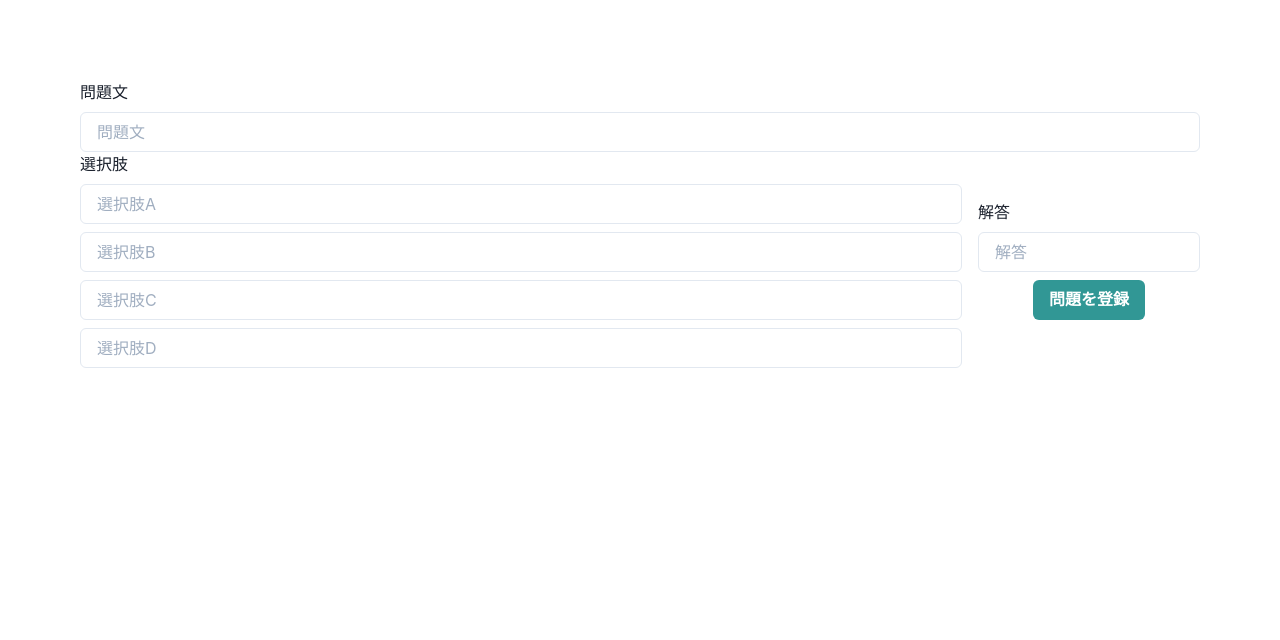
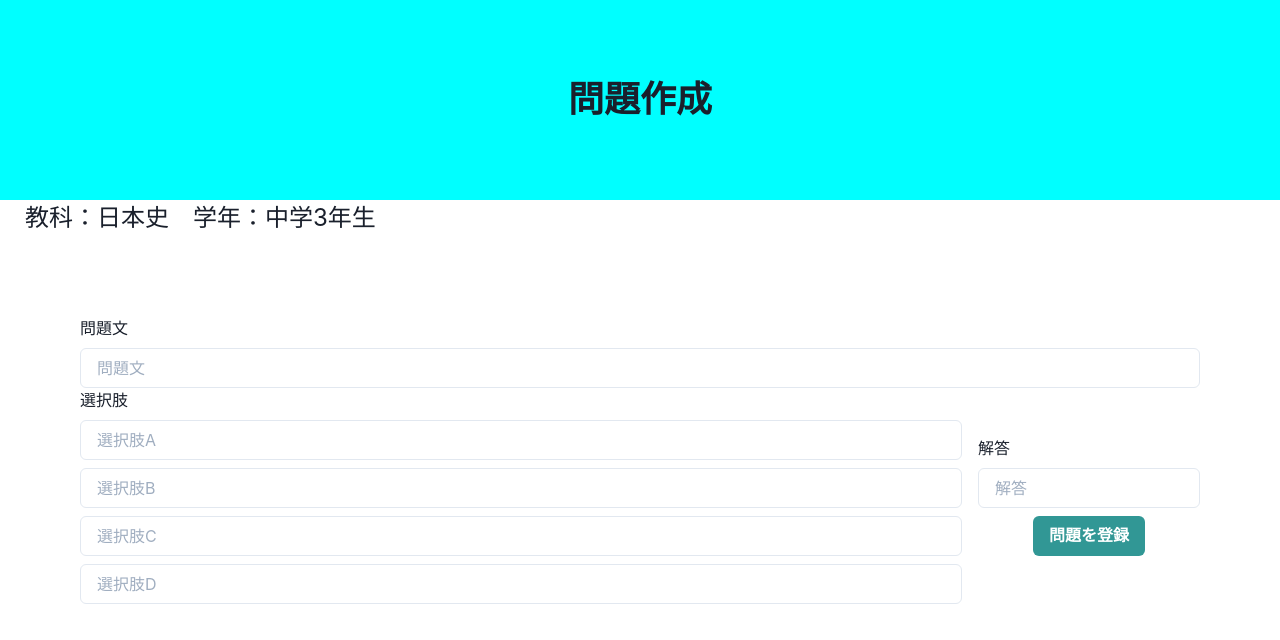
Before and after one commit to ryounasso/school_tech, a React (Create React App) app: page /createTest in a window 1280 px wide. Shown: the top 640 px of the page. Built offline with nearby package versions, Linux system fonts and the light colour scheme; no server answers.

Commit message:
テスト作成画面のデザイン修正

```diff
--- a/src/components/CreateTest.jsx
+++ b/src/components/CreateTest.jsx
@@ -13,6 +13,7 @@ import {
 } from "@chakra-ui/react";
 import { useAuth } from "../contexts/authContext";
 import { addQuestion } from "../api/questionApi";
+import { Heading, Center } from "@chakra-ui/react"
 
 export const CreateTest = () => {
   const { user } = useAuth();
@@ -70,6 +71,13 @@ export const CreateTest = () => {
   };
 
   return (
+    <>
+      <Center background={"aqua"} height={"200px"}>
+        <Heading background={"aqua"} >問題作成</Heading>
+      </Center>
+      <Box marginLeft="25px">
+      <p><font size="5">教科：日本史　学年：中学3年生</font></p>
+      </Box>
       <Box as="form" p={20} onSubmit={handleSubmit}>
         <FormControl id="problem">
           <FormLabel>問題文</FormLabel>
@@ -132,5 +140,6 @@ export const CreateTest = () => {
           </VStack>
         </HStack>
       </Box>
+    </>
   );
 };
```
Lines whose indentation alone changed are shown as unchanged.
